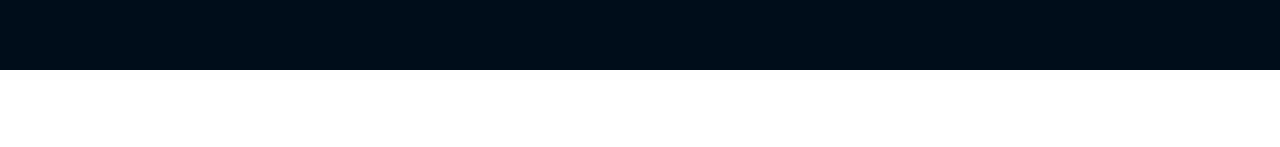
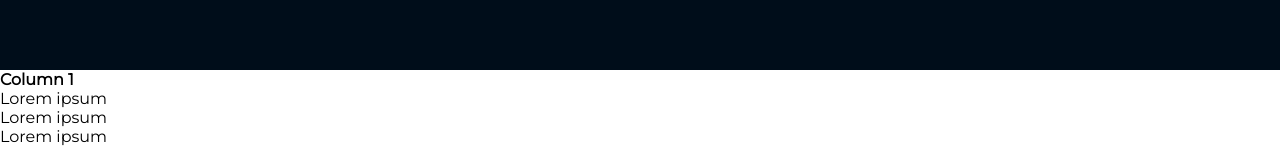
Before and after one commit to Catalin-code/spring-financial-frontend, a React (Create React App) app: page / in a window 1280 px wide. Shown: the part 1754-1901 px from the top of the page. Before the commit the page ends 1824 px from the top, so only its background shows below. Built offline with nearby package versions, Linux system fonts and the light colour scheme.

Commit message:
Create footer file with dummy row, add bootstrap to package.json

```diff
--- a/package.json
+++ b/package.json
@@ -6,7 +6,9 @@
     "@testing-library/jest-dom": "^5.11.9",
     "@testing-library/react": "^11.2.5",
     "@testing-library/user-event": "^12.6.3",
+    "bootstrap": "^4.6.0",
     "react": "^17.0.1",
+    "react-bootstrap": "^1.4.3",
     "react-dom": "^17.0.1",
     "react-icons": "^4.1.0",
     "react-router-dom": "^5.2.0",
--- /dev/null
+++ b/src/components/Footer.js
@@ -0,0 +1,21 @@
+import React from 'react'
+
+export default function Footer() {
+    return (
+        <div className="main-footer">
+            <div className="container">
+                <div className="row">
+                    <div>
+                        <h4>Column 1</h4>
+                        <ul>
+                            <li>Lorem ipsum</li>
+                            <li>Lorem ipsum</li>
+                            <li>Lorem ipsum</li>
+                            <li>Lorem ipsum</li>
+                        </ul>
+                    </div>
+                </div>
+            </div>
+        </div>
+    )
+}
--- a/src/components/Home.js
+++ b/src/components/Home.js
@@ -4,6 +4,7 @@
 import { InfoData } from "../data/InfoData";
 import { SliderData } from "../data/SliderData";
 import Navbar from "./Navbar";
+import Footer from "./Footer";
 
 function Home() {
   return (
@@ -11,6 +12,7 @@
       <Navbar />
       <Slider slides={SliderData} />
       <InfoSection {...InfoData} />
+      <Footer />
     </>
   );
 }
```
Also changed, not shown: 1 other file (tests, documents, lock files or other folders).
